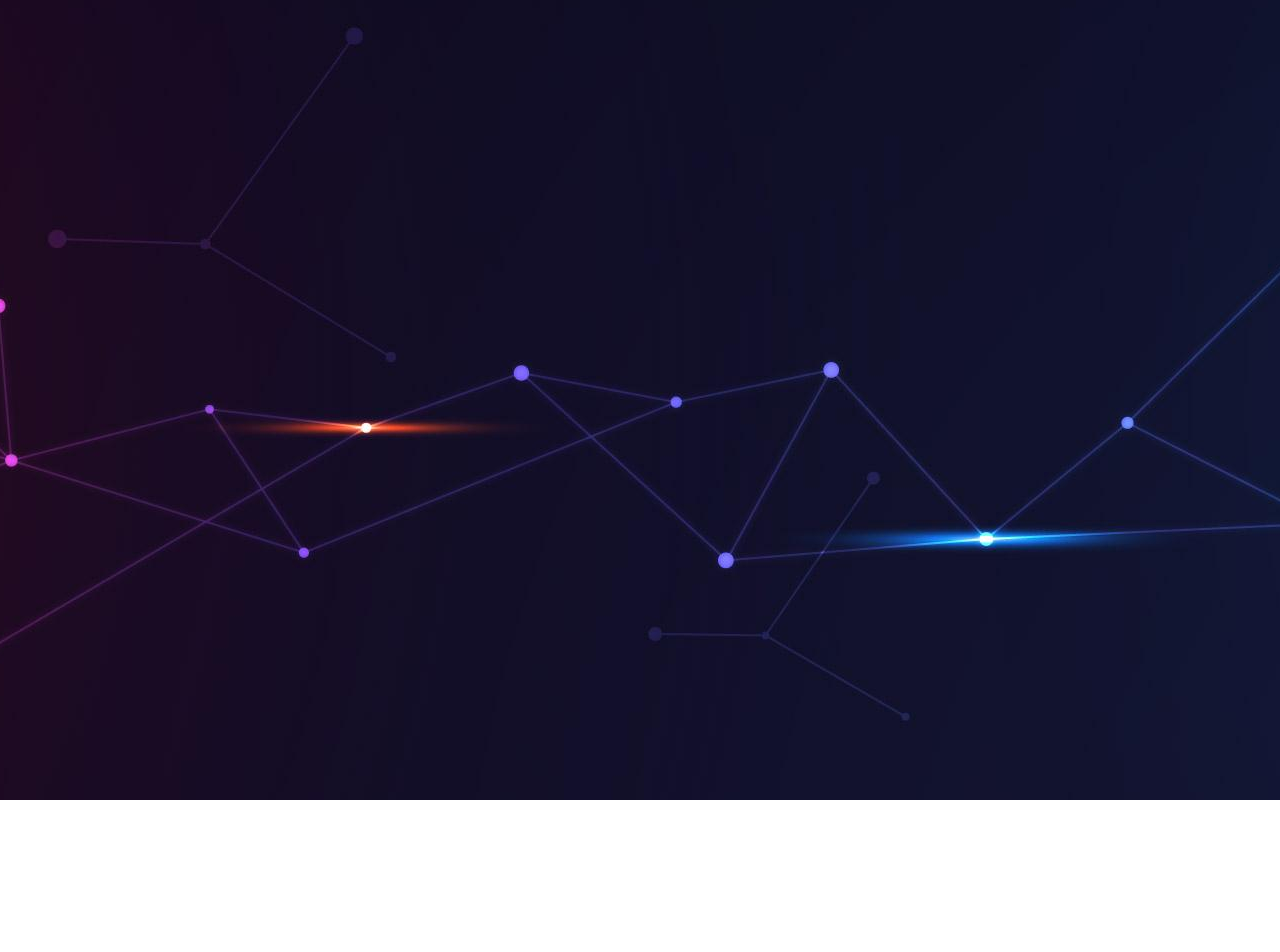
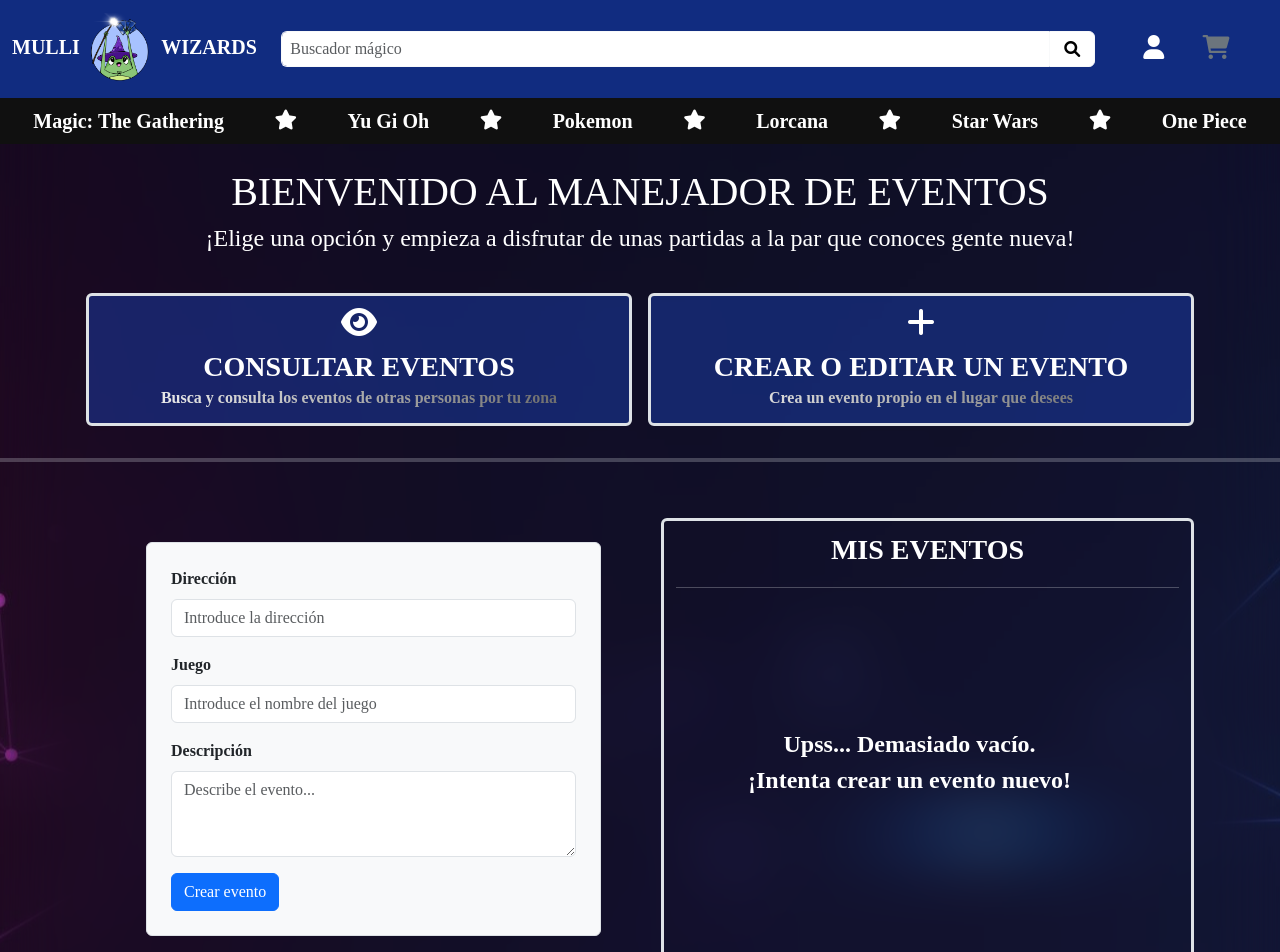
Before and after one commit to TheHenry08/MuliWizard, an Angular app in the folder front/: page /events/event-handler in a window 1280 px wide. Before the commit this address led to /. Shown: the top 952 px of the page. Before the commit the page ends 800 px from the top, so only its background shows below. Built offline with nearby package versions, Linux system fonts and the light colour scheme; a web font is replaced by a local one.

Commit message:
crear/editar eventos

```diff
--- /dev/null
+++ b/front/src/app/eventos/consultar/consultar.component.html
@@ -0,0 +1,2 @@
+<hr class="border border-2">
+<p>consultar works!</p>
--- /dev/null
+++ b/front/src/app/eventos/crear-editar/crear-editar.component.html
@@ -0,0 +1,36 @@
+<hr class="border border-2">
+<div class="d-flex">
+    <div class="container mt-4">
+        <div class="row gap-5 p-3">
+          <div class="option-container col py-2 rounded fw-bold">
+            <form class="p-4 border rounded bg-light my-3 ms-5">
+                <div class="mb-3">
+                  <label for="direccion" class="form-label">Dirección</label>
+                  <input type="text" id="direccion" formControlName="direccion" class="form-control" placeholder="Introduce la dirección">
+                </div>
+
+                <div class="mb-3">
+                  <label for="juego" class="form-label">Juego</label>
+                  <input type="text" id="juego" class="form-control" placeholder="Introduce el nombre del juego">
+                </div>
+
+                <div class="mb-3">
+                  <label for="descripcion" class="form-label">Descripción</label>
+                  <textarea id="descripcion" class="form-control" rows="3" placeholder="Describe el evento..."></textarea>
+                </div>
+                <button type="submit" class="btn btn-primary">Crear evento</button>
+            </form>
+          </div>
+          <div class="text-center option-container col py-2 rounded fw-bold fs-3 border border-3 text-white">
+            <!-- <i class="fa-solid fa-plus fs-3 me-2"></i> -->
+            MIS EVENTOS
+            <hr>
+            <div class="fs-4 d-flex align-items-center h-75">
+                <span class="text-center px-5 mx-4">
+                    Upss... Demasiado vacío. <br> ¡Intenta crear un evento nuevo!
+                </span>
+            </div>
+          </div>
+        </div>
+      </div>
+</div>
--- a/front/src/app/eventos/eventos.component.css
+++ b/front/src/app/eventos/eventos.component.css
@@ -1,4 +1,6 @@
 .option-container{
+    position: relative;
+    transition-duration: 0.4s;
     background-color: rgba(30, 73, 201, 0.42) !important
 }
 .option-container:hover{
--- a/front/src/app/eventos/eventos.component.html
+++ b/front/src/app/eventos/eventos.component.html
@@ -1,18 +1,21 @@
 <div class="text-center pt-4 text-white">
-    <h1 class ="text-uppercase">Bienvenido al manejador de eventos</h1>
+    <h1 class="text-uppercase">Bienvenido al manejador de eventos</h1>
     <span class="h4">¡Elige una opción y empieza a disfrutar de unas partidas a la par que conoces gente nueva!</span>
-</div>
-<div class="container text-center mt-4">
+  </div>
+
+  <div class="container text-center mt-4">
     <div class="row gap-3 p-3">
-        <div class="option-container col bg-danger p-3 rounded fw-bold fs-3 border border-3 text-white">
+      <a [routerLink]="['/events/events-view']" class="option-container col py-2 rounded fw-bold fs-3 border border-3 text-white text-decoration-none">
         <i class="fa-solid fa-eye fs-2"></i><br>
         CONSULTAR EVENTOS
-        <h5 class="subheader text-secondary">Busca y consulta los eventos de otras personas por tu zona</h5>
-        </div>
-        <div class="option-container col bg-primary p-3 rounded fw-bold fs-3 border border-3 text-white">
+        <h6 class="subheader text-secondary">Busca y consulta los eventos de otras personas por tu zona</h6>
+      </a>
+      <a [routerLink]="['/events/event-handler']" class="option-container col py-2 rounded fw-bold fs-3 border border-3 text-white text-decoration-none">
         <i class="fa-solid fa-plus fs-2"></i><br>
         CREAR O EDITAR UN EVENTO
-        <h5 class="subheader text-secondary">Crea un evento propio en el lugar que desees</h5>
-        </div>
+        <h6 class="subheader text-secondary">Crea un evento propio en el lugar que desees</h6>
+      </a>
     </div>
-</div>
+  </div>
+
+  <router-outlet></router-outlet>
--- a/front/src/app/eventos/eventos.component.ts
+++ b/front/src/app/eventos/eventos.component.ts
@@ -1,8 +1,8 @@
 import { Component } from '@angular/core';
-
+import { RouterModule } from '@angular/router';
 @Component({
   selector: 'app-eventos',
-  imports: [],
+  imports: [RouterModule],
   templateUrl: './eventos.component.html',
   styleUrl: './eventos.component.css'
 })
```
Also changed, not shown: front/src/app/app.routes.ts (+8 -1 lines), front/src/app/eventos/consultar/consultar.component.ts (added, +11 -0 lines), front/src/app/eventos/crear-editar/crear-editar.component.ts (added, +11 -0 lines), front/src/app/eventos/consultar/consultar.component.css (added), front/src/app/eventos/crear-editar/crear-editar.component.css (added), 2 other files (tests, documents, lock files or other folders).
